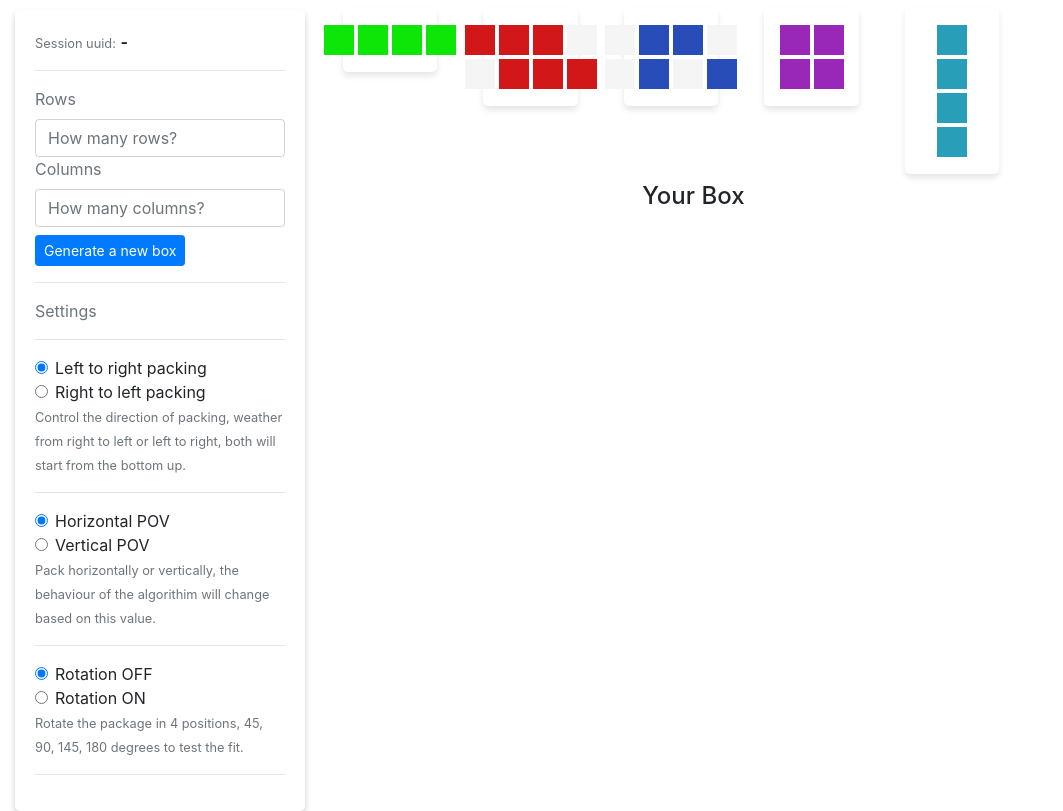
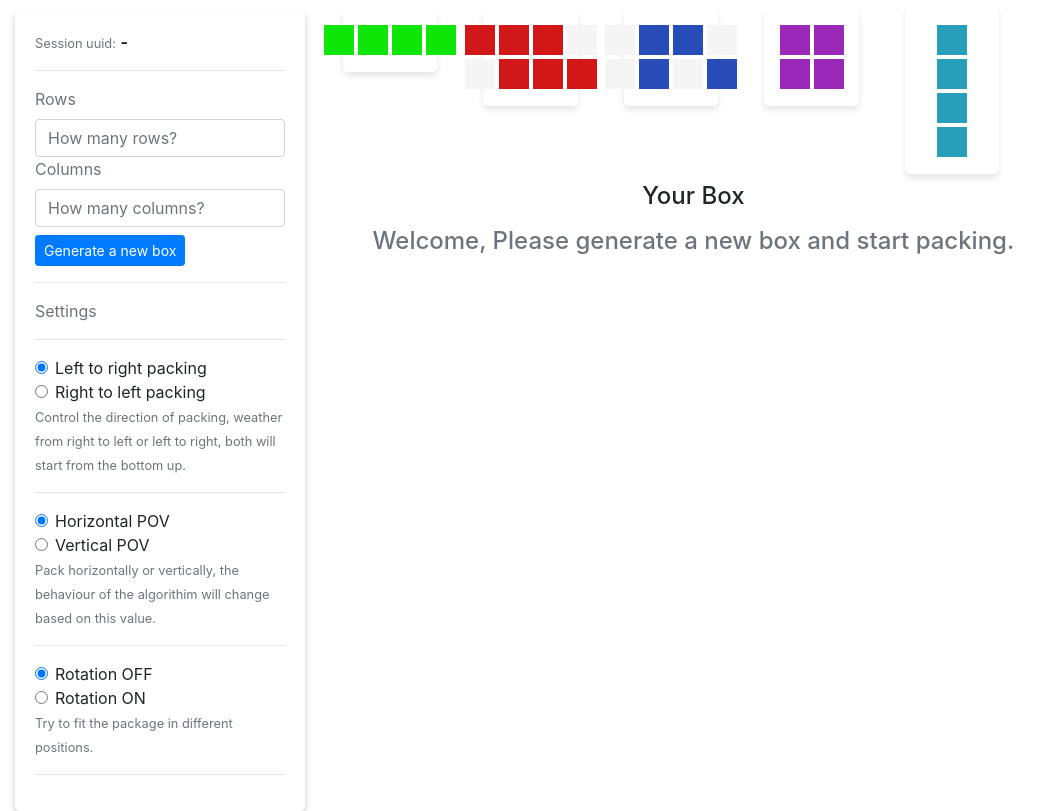
Before and after one commit to waseem-hamoolaila/alpha-augmented, a Django app: page / in a window 1280 px wide. Shown: the whole page, without its empty margins (0-1063 px from the left). Run offline with Django 4.2, Linux system fonts and the light colour scheme; some libraries are stand-ins or nearby versions.

Commit message:
enhancements

```diff
--- a/templates/main/main_board.html
+++ b/templates/main/main_board.html
@@ -95,7 +95,7 @@
                            id="rotation-on-input">
                     <label class="form-check-label" for="rotation-on-input">Rotation ON</label>
                 </div>
-                <small class="text-secondary">Rotate the package in 4 positions, 45, 90, 145, 180 degrees to test the fit.</small>
+                <small class="text-secondary">Try to fit the package in different positions.</small>
                 <hr />
             </div>
         </div>
@@ -104,6 +104,7 @@
                 <div class="col-md-12">{% render_packages packages %}</div>
                 <div class="col-md-12">
                     <h4 class="text-center">Your Box</h4>
+                    <h4 class="text-secondary text-center mt-3" id="introduction-test-id">Welcome, Please generate a new box and start packing.</h4>
                     <p class="text-danger" id="fitting-errors"></p>
                     <div>
                         <table class="table table-bordered">
@@ -124,6 +125,8 @@
 
         $("#render-box-btn").click(function() {
             resetValidation()
+
+            $("#introduction-test-id").css("display", "none")
 
             let rowsNum = $("#rows-input-id").val()
             let colsNum = $("#cols-input-id").val()
```
